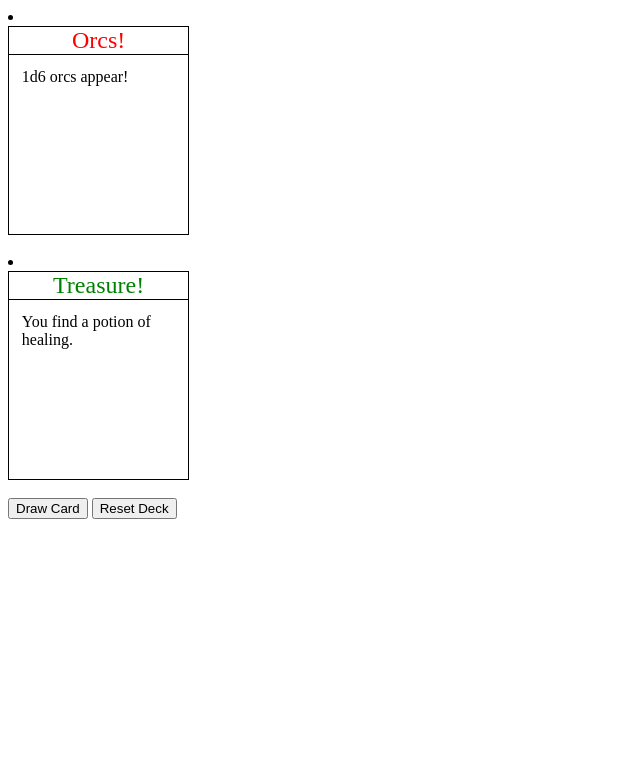
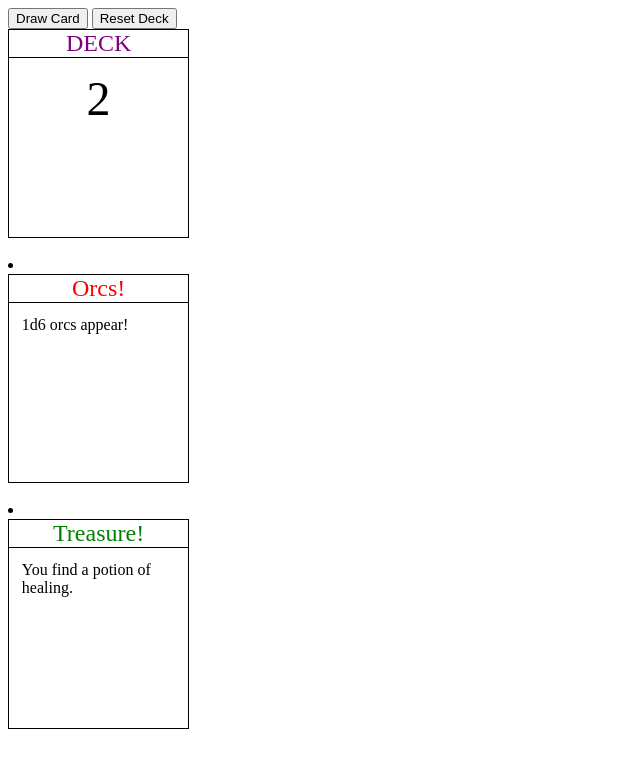
Before and after one commit to EmilyBrumfield/deck-designer, a plain HTML site: page index.html in a window 1280 px wide. Shown: the whole page, without its empty margins (0-640 px from the left). Drawn offline with nearby package versions, Linux system fonts and the light colour scheme.

Commit message:
add simple deck display placeholder

```diff
--- a/index.css
+++ b/index.css
@@ -12,3 +12,8 @@
     padding: 1vw;
     width: 12vw;
 }
+
+.card-number {
+    text-align: center;
+    font-size: 3em;
+}
--- a/index.html
+++ b/index.html
@@ -11,13 +11,18 @@
   <body>
 
     <div id="app">
+      <button v-on:click="drawCard">Draw Card</button>
+      <button v-on:click="resetDeck">Reset Deck</button>
+
+      <div class="card-header" v-bind:style="{color: 'purple'}">DECK</div>
+      <div class="card-body card-number">{{cards.length}}</div>
+      <br />
+
       <li v-for="card in cards">
           <div class="card-header" v-bind:style="{color: card.color}">{{card.title}}</div>
           <div class="card-body">{{card.body}}</div>
         <br />
       </li>
-      <button v-on:click="drawCard">Draw Card</button>
-      <button v-on:click="resetDeck">Reset Deck</button>
       <br />
       <li v-for="card in drawn">
         <div class="card-header" v-bind:style="{color: card.color}">{{card.title}}</div>
```
